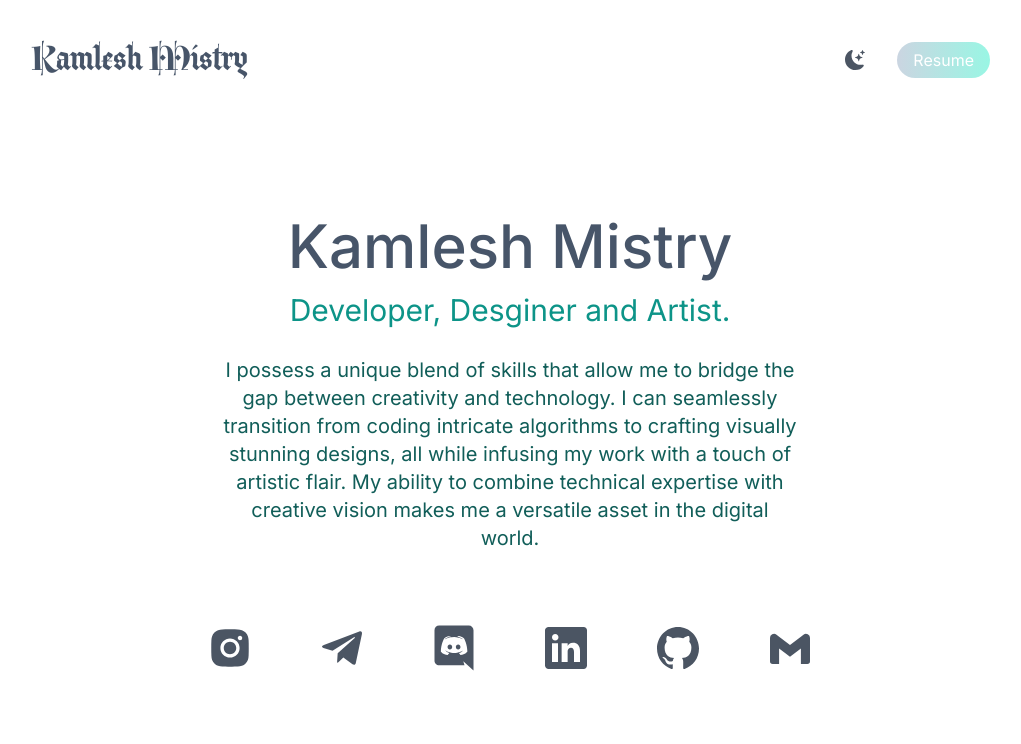
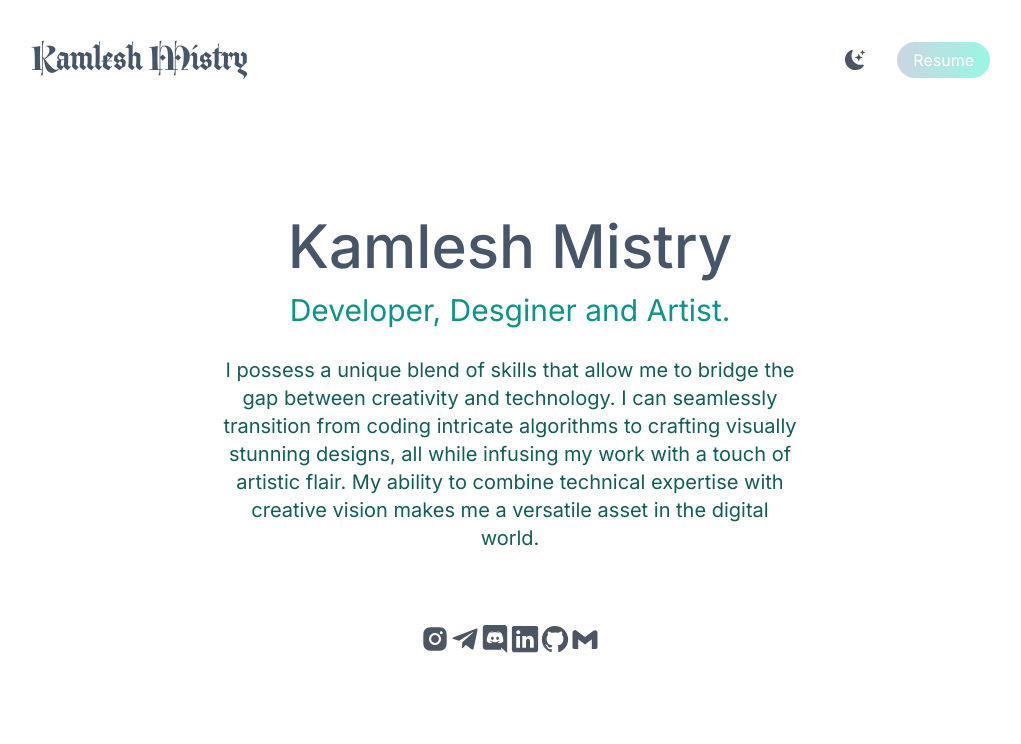
Before and after one commit to km-kurisu/km-kurisu.github.io, a Next.js app: page /react-portfolio/ in a window 1280 px wide. Shown: the top 744 px of the page, without its empty margins (130-1151 px from the left). Built offline with nearby package versions, Linux system fonts and the light colour scheme.

Commit message:
buttons changed

```diff
--- a/app/page.js
+++ b/app/page.js
@@ -61,7 +61,7 @@ export default function Home() {
             My ability to combine technical expertise with creative vision makes me a versatile asset in the digital world.
             </p>
           </div>
-          <div className="text-5xl flex justify-center gap-16 py-3 text-gray-600 dark:text-slate-300">
+          <div className="text-3xl flex justify-center gap-13 py-3 text-gray-600 dark:text-slate-300">
             <AiFillInstagram />
             <BiLogoTelegram/>
             <IoLogoDiscord />
```
